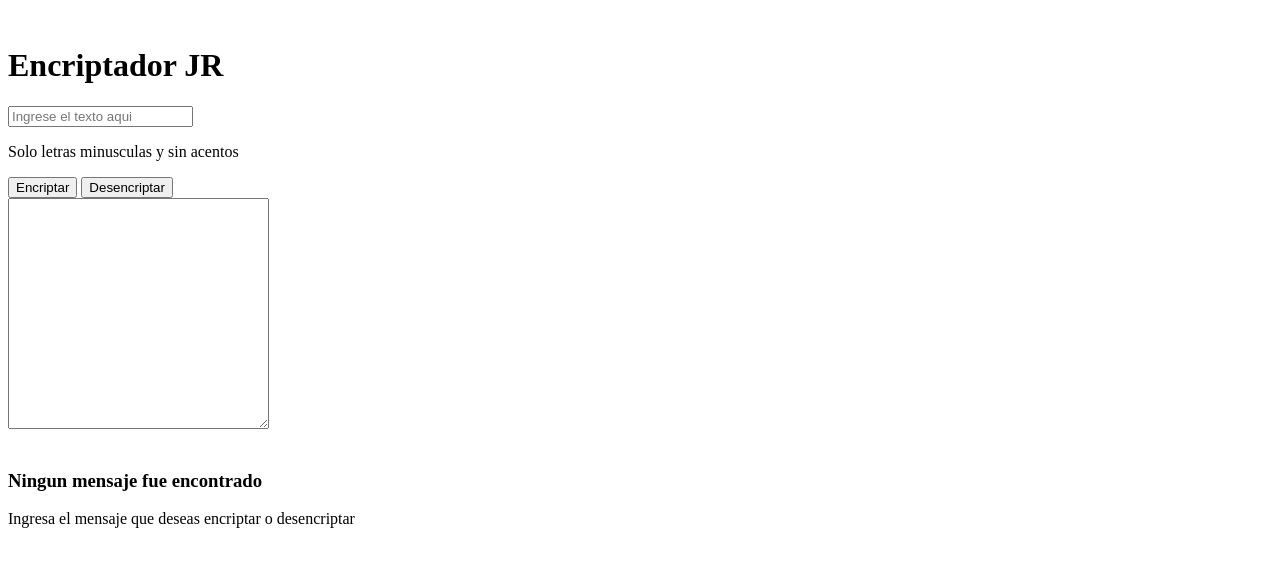
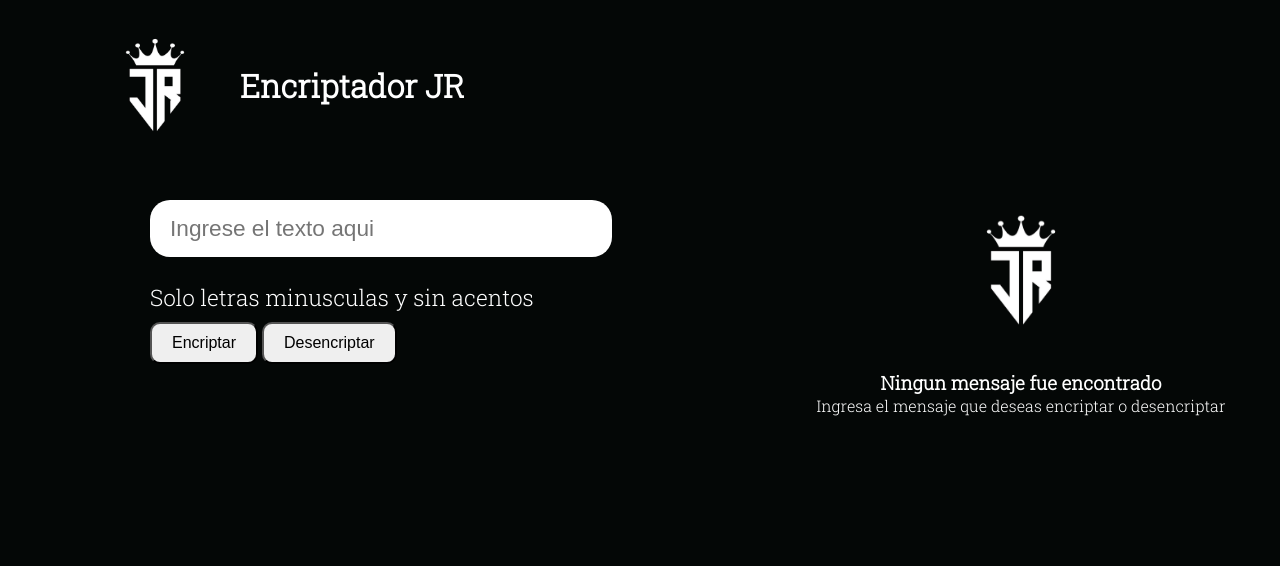
Before and after one commit to SsjJavier/Challenge-Encriptador, a plain HTML site: page index.html in a window 1280 px wide. Drawn offline with Linux system fonts and the light colour scheme; the site is published under a folder, as on GitHub Pages, so addresses that start at the root find nothing.

Commit message:
Actualizacion de rutas

```diff
--- a/index.html
+++ b/index.html
@@ -5,13 +5,13 @@
     <meta http-equiv="X-UA-Compatible" content="IE=edge">
     <meta name="viewport" content="width=device-width, initial-scale=1.0">
     <link rel="preconnect" href="https://fonts.googleapis.com"><link rel="preconnect" href="https://fonts.gstatic.com" crossorigin><link href="https://fonts.googleapis.com/css2?family=Roboto+Slab:wght@300&display=swap" rel="stylesheet">
-    <link rel="stylesheet" href="/CSS/style.css">
+    <link rel="stylesheet" href="CSS/style.css">
     <title>Encriptador - ALURA</title>
 </head>
 <body>
     <header>
         <div class="cabecera">
-        <img src="/IMG/jr.webp" alt="">
+        <img src="IMG/jr.webp" alt="">
         <h1 class="Titulo"> Encriptador JR</h1>
         </div>
     </header>
@@ -32,7 +32,7 @@
     <div class="texto-area">
     <textarea name="" id="encriptado" cols="30" rows="15"></textarea>
     <div  id="temp">
-    <img class="temporal-imagen" src="/IMG/jr.webp" alt="" >
+    <img class="temporal-imagen" src="IMG/jr.webp" alt="" >
     <div class="temporal-texto">
     <h3>Ningun mensaje fue encontrado</h3>
     <p>Ingresa el mensaje que deseas encriptar o desencriptar </p>
@@ -46,6 +46,6 @@
     <footer>
 
     </footer>
-    <script src="/JAVASCRIPT/javascript.js"></script>
+    <script src="JAVASCRIPT/javascript.js"></script>
 </body>
 </html>
```
